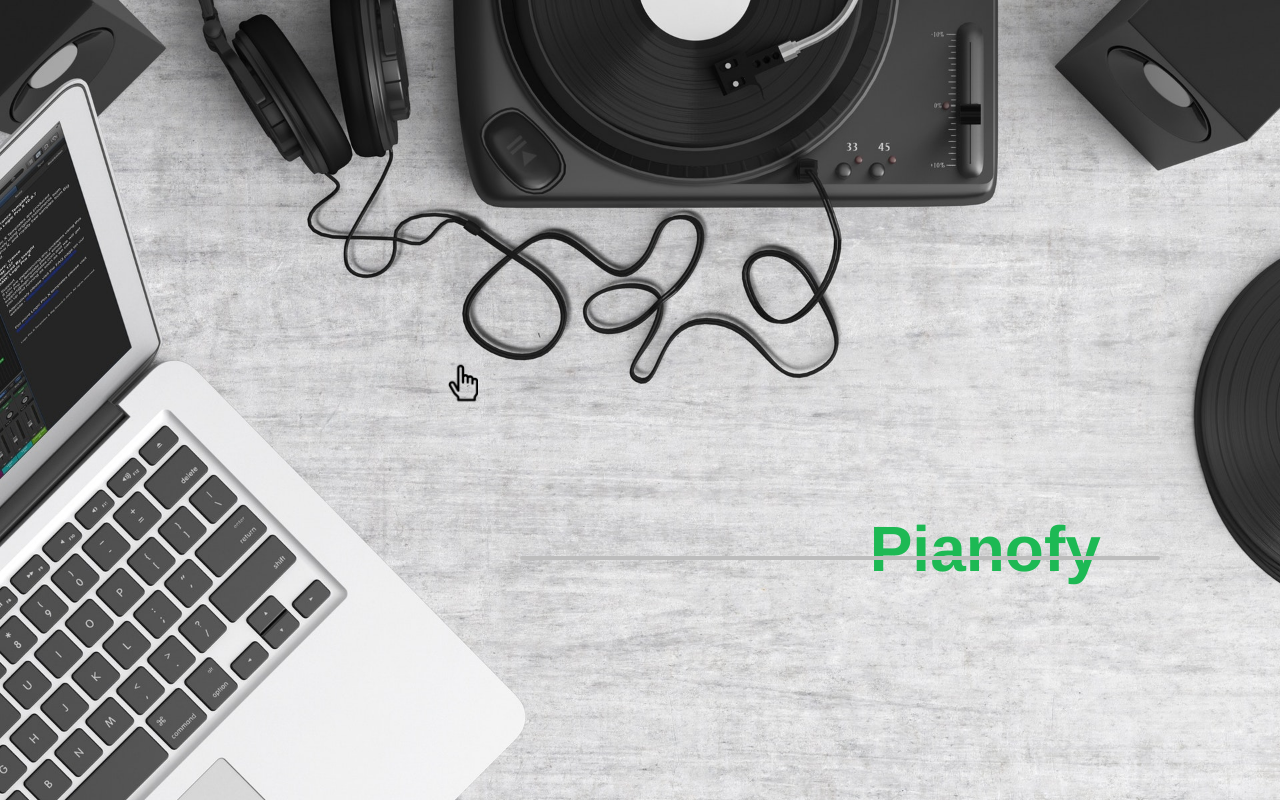
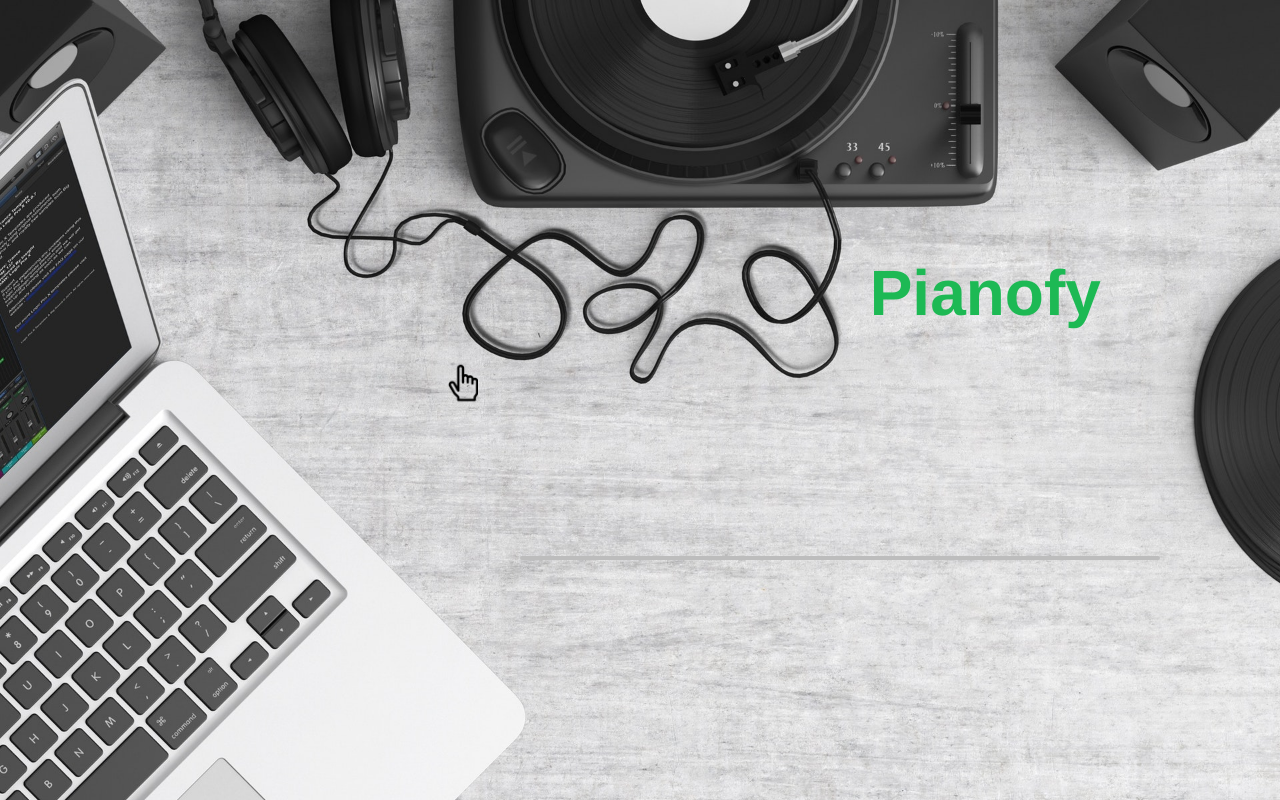
Before and after one commit to Music-Community-Lab-NYC/Pianofy, a PHP site: page / in a window 1280 px wide. Run offline with PHP 8.4, Linux system fonts and the light colour scheme; some libraries are stand-ins or nearby versions.

Commit message:
modify top declaration

```diff
--- a/style.css
+++ b/style.css
@@ -61,7 +61,7 @@
 
 h1 {
   position: fixed;
-  top: 32%;
+  top: 0%;
   right: 14%;
   margin: 0;
   padding: 0;
```
